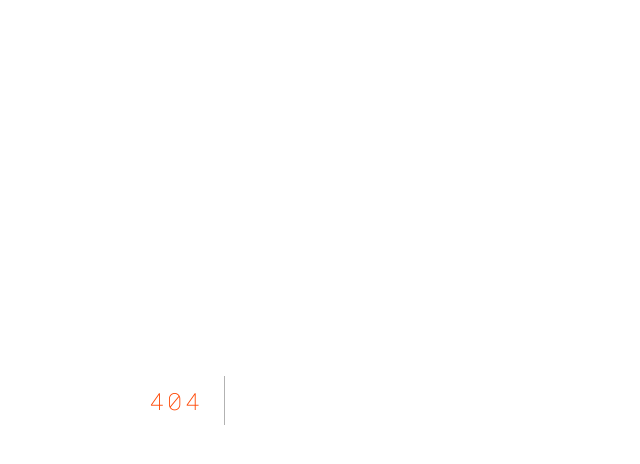
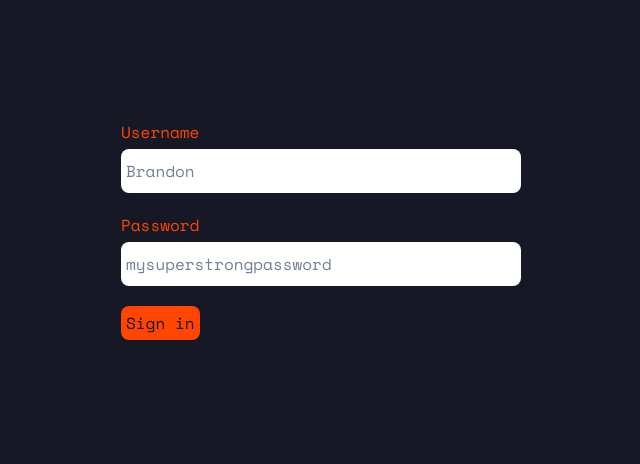
Before and after one commit to webala/glitch-cloud, a Next.js app: page /login in a window 1280 px wide. Before the commit this address had no page. Shown: the top 464 px of the page, without its empty margins (319-959 px from the left). Built offline with nearby package versions, Linux system fonts and the light colour scheme.

Commit message:
feat: login page

```diff
--- a/pages/_app.tsx
+++ b/pages/_app.tsx
@@ -6,6 +6,7 @@ import '../styles/globals.scss'
 import { Provider } from 'react-redux';
 import store from '../store';
 import { QueryClient, QueryClientProvider } from '@tanstack/react-query';
+import { SessionProvider } from 'next-auth/react';
 
 const theme = extendTheme({
      colors: {
@@ -16,8 +17,9 @@ const theme = extendTheme({
 
 const queryClient = new QueryClient()
 
-export default function App({ Component, pageProps }: AppProps) {
+export default function App({ Component, pageProps: {session, ...pageProps} }: AppProps) {
   return (
+     <SessionProvider session={session}>
         <Provider store={store}>
            <QueryClientProvider client={queryClient}>
               <ChakraProvider theme={theme}>
@@ -26,5 +28,6 @@ export default function App({ Component, pageProps }: AppProps) {
               </ChakraProvider>
            </QueryClientProvider>
         </Provider>
+     </SessionProvider>
   );
 }
--- a/pages/index.tsx
+++ b/pages/index.tsx
@@ -10,8 +10,11 @@ import Navbar from "../components/Navbar/Navbar";
 import OurWork from "../components/OurWork/OurWork";
 import Services from "../components/Services/Services";
 import Testimonisls from "../components/Testimonials/Testimonisls";
+import { useSession } from "next-auth/react";
 
 export default function Home() {
+  const session = useSession()
+  console.log('session: ', session.data)
   return (
     <div>
       <Head>
--- /dev/null
+++ b/pages/login.tsx
@@ -0,0 +1,78 @@
+/** @format */
+
+import { useRouter } from "next/router";
+import React, { useState } from "react";
+import { useDispatch } from "react-redux";
+import { signIn } from "next-auth/react";
+import { Spinner } from "@chakra-ui/react";
+import { authActions } from "../store/auth-slice";
+
+function Login() {
+   const [username, setUsername] = useState<string>();
+   const [password, setPassword] = useState<string>();
+   const [errorMessage, setErrorMessage] = useState<string>("");
+   const [loading, setLoading] = useState<boolean>(false);
+
+   const dispatch = useDispatch();
+   const router = useRouter();
+
+   const handleLogin = async (e: React.SyntheticEvent) => {
+      e.preventDefault();
+      setLoading(true);
+      setErrorMessage("");
+      const res = await signIn("credentials", {
+         username,
+         password,
+         redirect: false,
+      });
+
+      if (res?.status === 401) {
+         setErrorMessage("Invalid username or password");
+         setLoading(false);
+      } else if (res?.status === 200) {
+         console.log()
+         router.push("/");
+      } else if (res?.status === 404) {
+         setErrorMessage("User does not exist");
+         setLoading(false);
+      } else if (res?.status === 500) {
+         setErrorMessage(
+            "There was an error logging in. Please try again later."
+         );
+         setLoading(false);
+      }
+   };
+   return (
+      <div className="login">
+         <form onSubmit={handleLogin}>
+            <div className="feedback">
+               {loading ? <Spinner color="red.500" /> : null}
+               {errorMessage ? <p className="error">{errorMessage}</p> : null}
+            </div>
+            <div className="field">
+               <label htmlFor="username">Username</label>
+               <input
+                  type="text"
+                  placeholder="Brandon"
+                  onChange={(e) => setUsername(e.target.value)}
+               />
+            </div>
+            <div className="field">
+               <label htmlFor="password">Password</label>
+               <input
+                  type="password"
+                  placeholder="mysuperstrongpassword"
+                  onChange={(e) => setPassword(e.target.value)}
+               />
+            </div>
+            <div className="actions">
+               <button className="submit" type="submit">
+                  Sign in
+               </button>
+            </div>
+         </form>
+      </div>
+   );
+}
+
+export default Login;
--- /dev/null
+++ b/store/auth-slice.ts
@@ -0,0 +1,26 @@
+/** @format */
+
+import { createSlice } from "@reduxjs/toolkit";
+
+const initialState = {
+   isAuth: false,
+   user: {},
+};
+
+const authSlice = createSlice({
+   name: "auth",
+   initialState,
+   reducers: {
+      login(state, action) {
+         state.isAuth = true;
+         const { user } = action.payload;
+         state.user = user;
+      },
+      logout(state) {
+         state = initialState;
+      },
+   },
+});
+
+export const authActions = authSlice.actions;
+export default authSlice;
--- a/styles/globals.scss
+++ b/styles/globals.scss
@@ -35,6 +35,13 @@ h1 {
 }
 
 form {
+
+   .feedback {
+      margin-bottom: 20px;
+      .error {
+         color: red;
+      }
+   }
    .heading {
       font-weight: 700;
       margin-bottom: 20px;
@@ -131,3 +138,16 @@ form {
 iframe {
    background: var(--backgroundPrimary);
 }
+
+.login {
+   background: var(--backgroundPrimary);
+   min-height: 100vh;
+   display: flex;
+   justify-content: center;
+   padding: 50px 10px;
+
+   @media (min-width: 768px) {
+      padding: 100px;
+   }
+
+}
```
Also changed, not shown: pages/api/auth/[...nextauth].ts (+13 -13 lines). Lines whose indentation alone changed are shown as unchanged.
